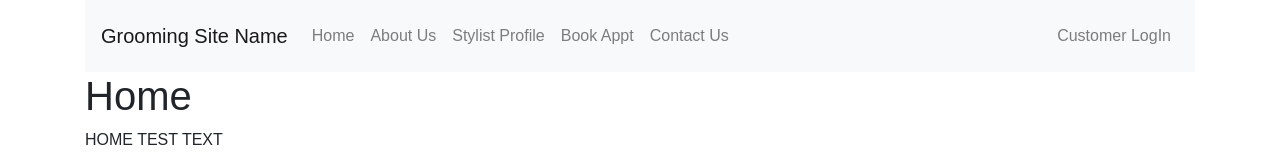
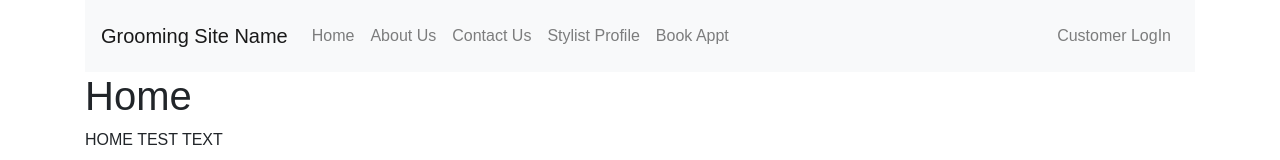
Before and after one commit to cbacklund/grooming-site, a React (Create React App) app in the folder client/: page / in a window 1280 px wide. Shown: the top 160 px of the page. Built offline with nearby package versions, Linux system fonts and the light colour scheme; the HTML template or start-up script is replaced by a standard one.

Commit message:
Update NavBar.js

```diff
--- a/client/src/components/NavBar/NavBar.js
+++ b/client/src/components/NavBar/NavBar.js
@@ -16,13 +16,13 @@ const NavBar = () => (
                     <a class="nav-link" href="/about">About Us</a>
                 </li>
                 <li class="nav-item">
+                    <a class="nav-link" href="/contact">Contact Us</a>
+                </li>
+                <li class="nav-item">
                     <a class="nav-link" href="/stylist">Stylist Profile</a>
                 </li>
                 <li class="nav-item">
                     <a class="nav-link" href="/booking">Book Appt</a>
-                </li>
-                <li class="nav-item">
-                    <a class="nav-link" href="/contact">Contact Us</a>
                 </li>
             </ul>
             <span class="navbar-text">
```
